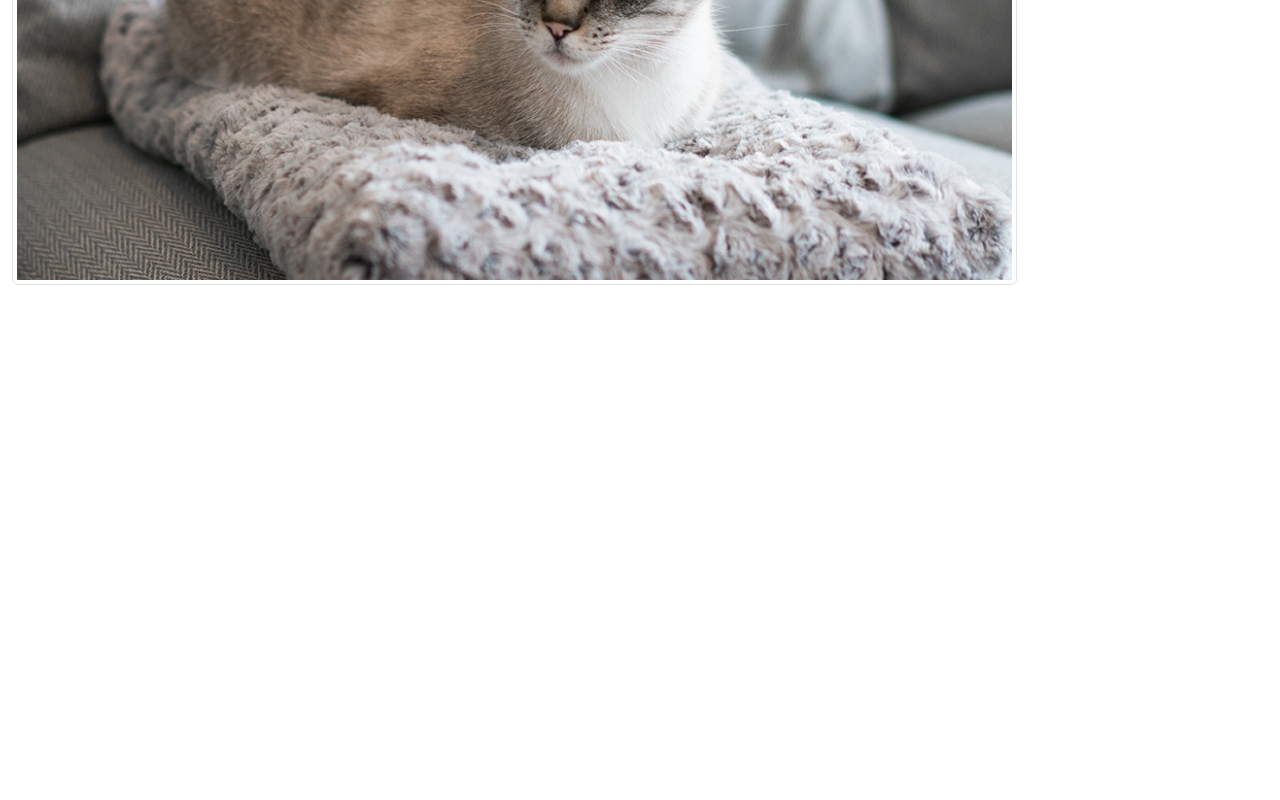
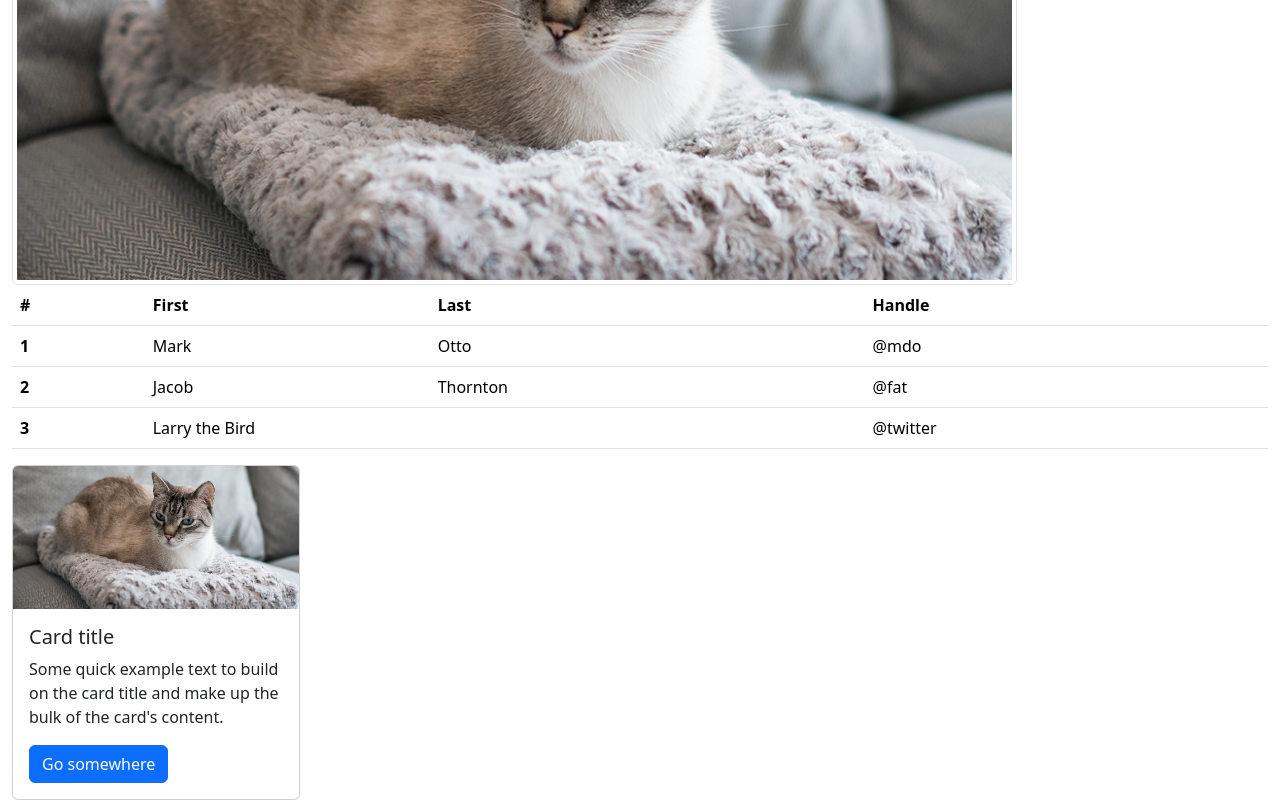
Before and after one commit to MarkleyClassroom/IntroToBootstrap, a plain HTML site: page index.html in a window 1280 px wide. Shown: the part 345-1145 px from the top of the page. Before the commit the page ends 800 px from the top, so only its background shows below. Drawn offline with nearby package versions, Linux system fonts and the light colour scheme.

```diff
--- a/index.html
+++ b/index.html
@@ -35,6 +35,45 @@
          <div class="customSize">
             <img src="smallCat.jpg" class="img-fluid img-thumbnail" alt="...">
          </div>
+
+         <table class="table">
+            <thead>
+              <tr>
+                <th scope="col">#</th>
+                <th scope="col">First</th>
+                <th scope="col">Last</th>
+                <th scope="col">Handle</th>
+              </tr>
+            </thead>
+            <tbody>
+              <tr>
+                <th scope="row">1</th>
+                <td>Mark</td>
+                <td>Otto</td>
+                <td>@mdo</td>
+              </tr>
+              <tr>
+                <th scope="row">2</th>
+                <td>Jacob</td>
+                <td>Thornton</td>
+                <td>@fat</td>
+              </tr>
+              <tr>
+                <th scope="row">3</th>
+                <td colspan="2">Larry the Bird</td>
+                <td>@twitter</td>
+              </tr>
+            </tbody>
+          </table>
+
+          <div class="card" style="width: 18rem;">
+            <img src="smallCat.jpg" class="card-img-top" alt="...">
+            <div class="card-body">
+              <h5 class="card-title">Card title</h5>
+              <p class="card-text">Some quick example text to build on the card title and make up the bulk of the card's content.</p>
+              <a href="#" class="btn btn-primary">Go somewhere</a>
+            </div>
+          </div>
     </div>
 
 
```
